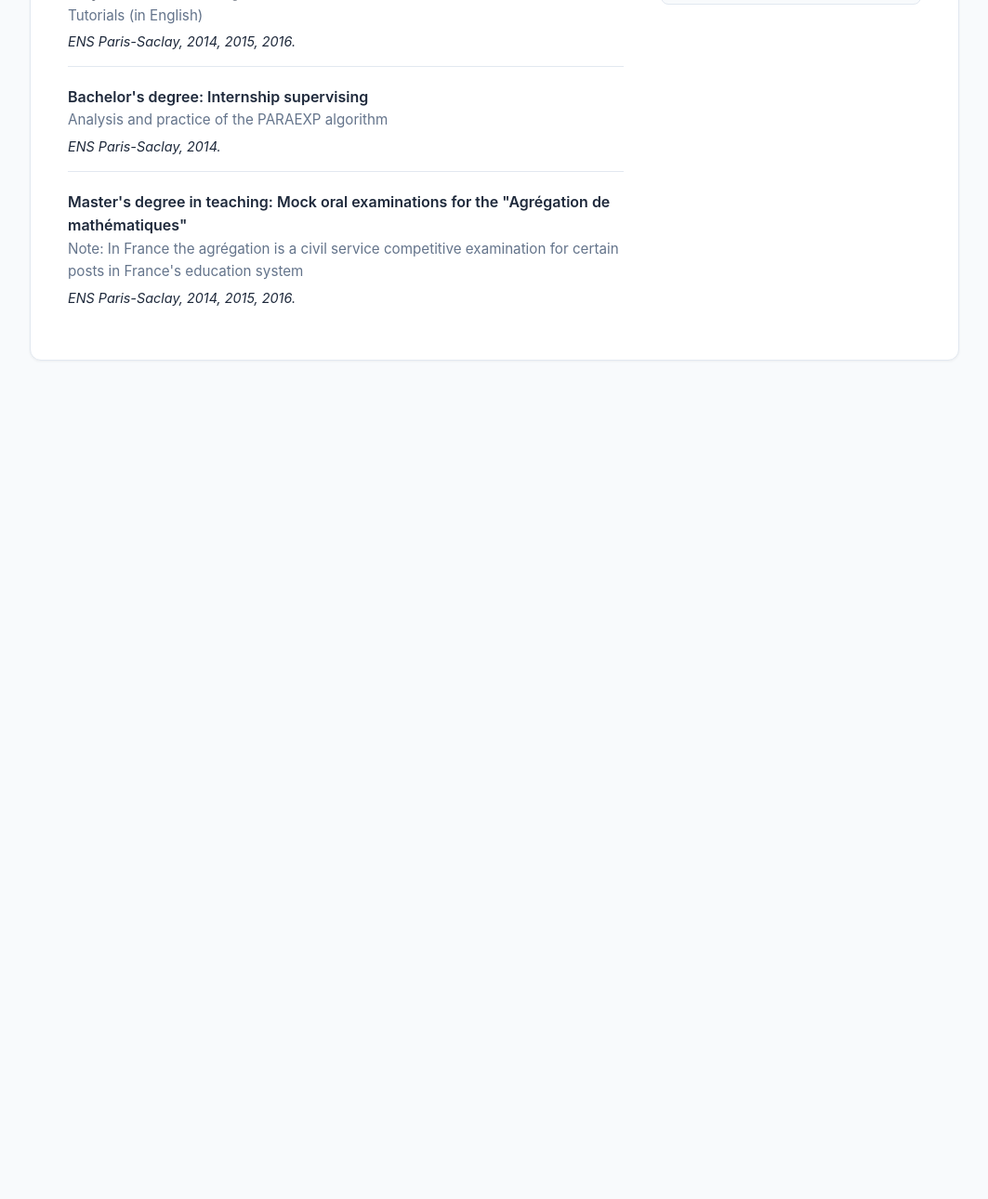
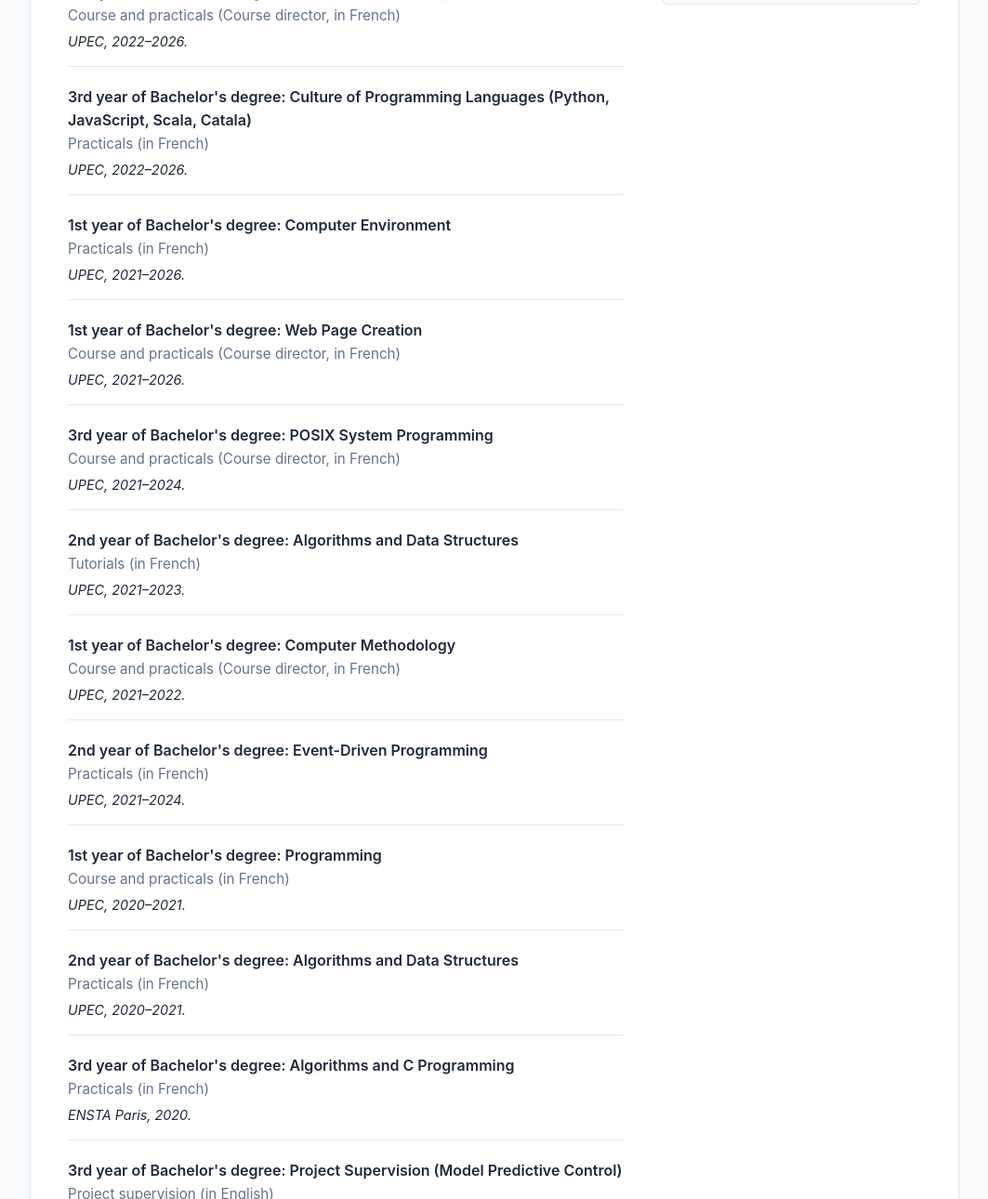
Before and after one commit to adrienlecoent/adrienlecoent.github.io, a plain HTML site: page teaching.html in a window 1280 px wide. Shown: the part 789-2079 px from the top of the page at 93% size, without its empty margins (108-1171 px from the left). Before the commit the page ends 1217 px from the top, so only its background shows below. Drawn offline with Linux system fonts and the light colour scheme; files whose address does not match are found by name.

Commit message:
update teaching

```diff
--- a/teaching.html
+++ b/teaching.html
@@ -40,42 +40,135 @@
                         <h2>Teaching Activities</h2>
 
                         <div class="paper-item">
-                            <div class="paper-title">1st year of Master's degree: Optimization and numerical
-                                optimization</div>
-                            <div class="paper-authors">Tutorials and practicals (in French)</div>
-                            <div class="paper-links"><em>ENS Paris-Saclay, 2015 and 2016.</em></div>
+                            <div class="paper-title">1st year of Bachelor's degree: Introduction to Databases</div>
+                            <div class="paper-authors">Course and practicals (Course director, in French)</div>
+                            <div class="paper-links"><em>UPEC, 2026.</em></div>
                         </div>
 
                         <div class="paper-item">
-                            <div class="paper-title">Bachelor's degree: Ordinary Differential Equations</div>
-                            <div class="paper-authors">Tutorials and practicals (in French)</div>
-                            <div class="paper-links"><em>ENS Paris-Saclay, 2014 and 2016.</em></div>
+                            <div class="paper-title">2nd year of Master's degree: Artificial Intelligence -
+                                Probabilistic Learning</div>
+                            <div class="paper-authors">Course and practicals (Course director, in French)</div>
+                            <div class="paper-links"><em>UPEC, 2025–2026.</em></div>
                         </div>
 
                         <div class="paper-item">
-                            <div class="paper-title">Bachelor's degree: Introduction to Linux and LaTeX/Beamer</div>
+                            <div class="paper-title">1st year of Bachelor's degree: Java Programming</div>
+                            <div class="paper-authors">Course (Course director, in French)</div>
+                            <div class="paper-links"><em>UPEC, 2024–2026.</em></div>
+                        </div>
+
+                        <div class="paper-item">
+                            <div class="paper-title">2nd year of Bachelor's degree: Computer Science Option for Health
+                                Studies</div>
+                            <div class="paper-authors">Course and practicals (Course director, in French)</div>
+                            <div class="paper-links"><em>UPEC, 2022–2026.</em></div>
+                        </div>
+
+                        <div class="paper-item">
+                            <div class="paper-title">3rd year of Bachelor's degree: Culture of Programming Languages
+                                (Python, JavaScript, Scala, Catala)</div>
+                            <div class="paper-authors">Practicals (in French)</div>
+                            <div class="paper-links"><em>UPEC, 2022–2026.</em></div>
+                        </div>
+
+                        <div class="paper-item">
+                            <div class="paper-title">1st year of Bachelor's degree: Computer Environment</div>
+                            <div class="paper-authors">Practicals (in French)</div>
+                            <div class="paper-links"><em>UPEC, 2021–2026.</em></div>
+                        </div>
+
+                        <div class="paper-item">
+                            <div class="paper-title">1st year of Bachelor's degree: Web Page Creation</div>
+                            <div class="paper-authors">Course and practicals (Course director, in French)</div>
+                            <div class="paper-links"><em>UPEC, 2021–2026.</em></div>
+                        </div>
+
+                        <div class="paper-item">
+                            <div class="paper-title">3rd year of Bachelor's degree: POSIX System Programming</div>
+                            <div class="paper-authors">Course and practicals (Course director, in French)</div>
+                            <div class="paper-links"><em>UPEC, 2021–2024.</em></div>
+                        </div>
+
+                        <div class="paper-item">
+                            <div class="paper-title">2nd year of Bachelor's degree: Algorithms and Data Structures</div>
+                            <div class="paper-authors">Tutorials (in French)</div>
+                            <div class="paper-links"><em>UPEC, 2021–2023.</em></div>
+                        </div>
+
+                        <div class="paper-item">
+                            <div class="paper-title">1st year of Bachelor's degree: Computer Methodology</div>
+                            <div class="paper-authors">Course and practicals (Course director, in French)</div>
+                            <div class="paper-links"><em>UPEC, 2021–2022.</em></div>
+                        </div>
+
+                        <div class="paper-item">
+                            <div class="paper-title">2nd year of Bachelor's degree: Event-Driven Programming</div>
+                            <div class="paper-authors">Practicals (in French)</div>
+                            <div class="paper-links"><em>UPEC, 2021–2024.</em></div>
+                        </div>
+
+                        <div class="paper-item">
+                            <div class="paper-title">1st year of Bachelor's degree: Programming</div>
                             <div class="paper-authors">Course and practicals (in French)</div>
-                            <div class="paper-links"><em>ENS Paris-Saclay, 2014 and 2015.</em></div>
+                            <div class="paper-links"><em>UPEC, 2020–2021.</em></div>
+                        </div>
+
+                        <div class="paper-item">
+                            <div class="paper-title">2nd year of Bachelor's degree: Algorithms and Data Structures</div>
+                            <div class="paper-authors">Practicals (in French)</div>
+                            <div class="paper-links"><em>UPEC, 2020–2021.</em></div>
+                        </div>
+
+                        <div class="paper-item">
+                            <div class="paper-title">3rd year of Bachelor's degree: Algorithms and C Programming</div>
+                            <div class="paper-authors">Practicals (in French)</div>
+                            <div class="paper-links"><em>ENSTA Paris, 2020.</em></div>
+                        </div>
+
+                        <div class="paper-item">
+                            <div class="paper-title">3rd year of Bachelor's degree: Project Supervision (Model
+                                Predictive Control)</div>
+                            <div class="paper-authors">Project supervision (in English)</div>
+                            <div class="paper-links"><em>Aalborg University, 2018.</em></div>
+                        </div>
+
+                        <div class="paper-item">
+                            <div class="paper-title">Bachelor's degree: Research Internship Supervision</div>
+                            <div class="paper-authors">Hybrid Numerical/Symbolic Methods (in French)</div>
+                            <div class="paper-links"><em>ENS Paris-Saclay, 2017.</em></div>
+                        </div>
+
+                        <div class="paper-item">
+                            <div class="paper-title">1st year of Master's degree: Numerical Optimization</div>
+                            <div class="paper-authors">Tutorials and practicals (in French)</div>
+                            <div class="paper-links"><em>ENS Paris-Saclay, 2015–2016.</em></div>
+                        </div>
+
+                        <div class="paper-item">
+                            <div class="paper-title">3rd year of Bachelor's degree: Differential Equations</div>
+                            <div class="paper-authors">Tutorials and practicals (in French)</div>
+                            <div class="paper-links"><em>ENS Paris-Saclay, 2015–2016.</em></div>
+                        </div>
+
+                        <div class="paper-item">
+                            <div class="paper-title">Master's degree in teaching: Preparation for the "Agrégation de
+                                mathématiques"</div>
+                            <div class="paper-authors">Mock oral examinations (in French)</div>
+                            <div class="paper-links"><em>ENS Paris-Saclay, 2014–2017.</em></div>
                         </div>
 
                         <div class="paper-item">
                             <div class="paper-title">1st year of Master's degree: Fundamentals in Mathematics</div>
                             <div class="paper-authors">Tutorials (in English)</div>
-                            <div class="paper-links"><em>ENS Paris-Saclay, 2014, 2015, 2016.</em></div>
+                            <div class="paper-links"><em>ENS Paris-Saclay, 2014–2016.</em></div>
                         </div>
 
                         <div class="paper-item">
-                            <div class="paper-title">Bachelor's degree: Internship supervising</div>
-                            <div class="paper-authors">Analysis and practice of the PARAEXP algorithm</div>
-                            <div class="paper-links"><em>ENS Paris-Saclay, 2014.</em></div>
-                        </div>
-
-                        <div class="paper-item">
-                            <div class="paper-title">Master's degree in teaching: Mock oral examinations for the
-                                "Agrégation de mathématiques"</div>
-                            <div class="paper-authors">Note: In France the agrégation is a civil service competitive
-                                examination for certain posts in France's education system</div>
-                            <div class="paper-links"><em>ENS Paris-Saclay, 2014, 2015, 2016.</em></div>
+                            <div class="paper-title">3rd year of Bachelor's degree: Introduction to Linux and
+                                LaTeX/Beamer</div>
+                            <div class="paper-authors">Course and practicals (in French)</div>
+                            <div class="paper-links"><em>ENS Paris-Saclay, 2014–2015.</em></div>
                         </div>
                     </section>
 
```
